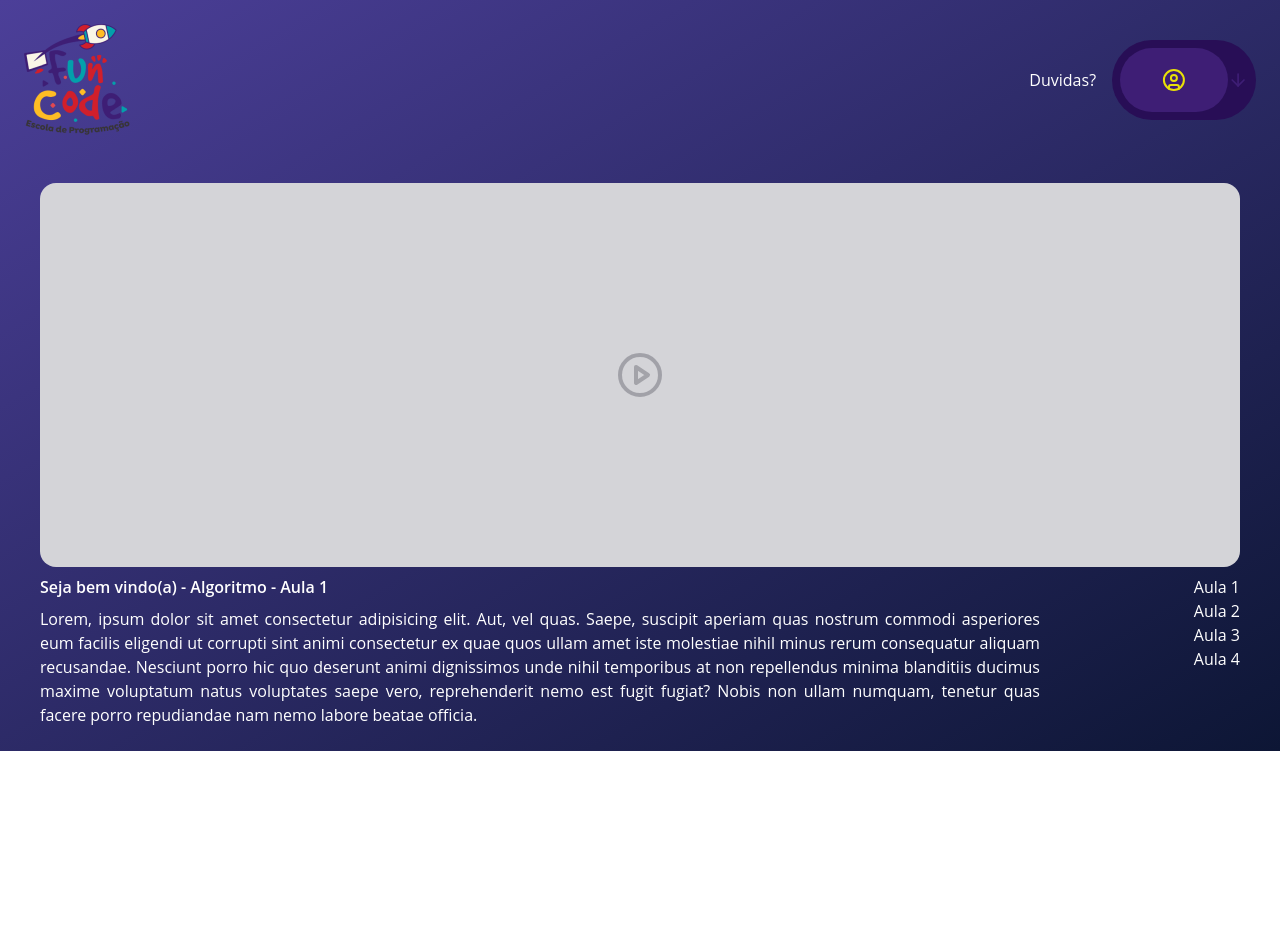
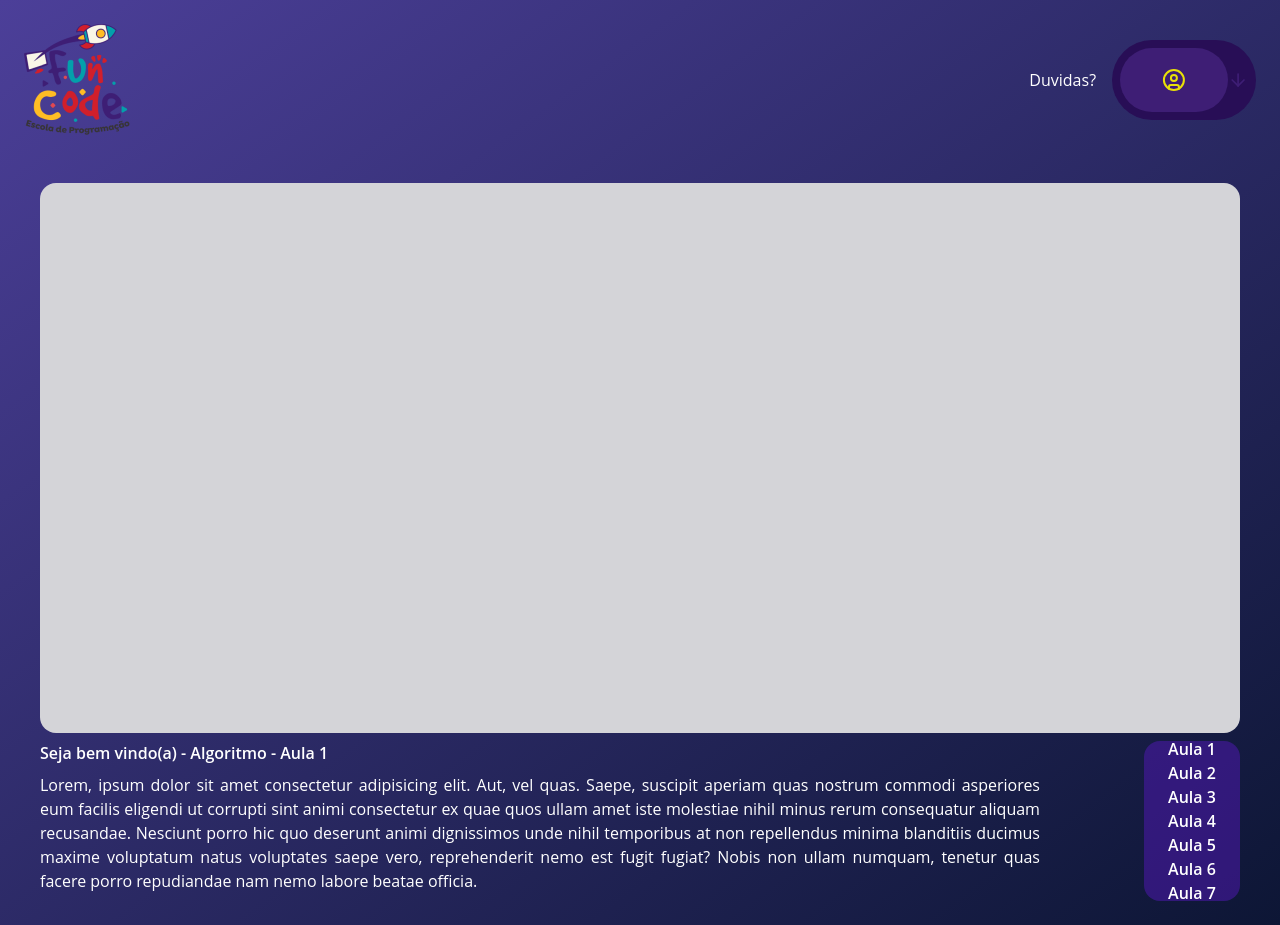
Before and after one commit to Rayan-Aguiar/FunCode_tcc, a React (Vite) app: page /students/classes in a window 1280 px wide. Before the commit the page ends 800 px from the top, so only its background shows below. Built offline with nearby package versions, Linux system fonts and the light colour scheme.

Commit message:
add page classes and video player

```diff
--- a/package.json
+++ b/package.json
@@ -16,6 +16,7 @@
     "postcss": "^8.4.28",
     "react": "^18.2.0",
     "react-dom": "^18.2.0",
+    "react-player": "^2.13.0",
     "react-router-dom": "^6.15.0",
     "tailwindcss": "^3.3.3"
   },
--- a/src/router.tsx
+++ b/src/router.tsx
@@ -9,6 +9,7 @@ import Home from "./home";
 import StudentsHome from "./student/home";
 import StudentsClasses from "./student/classes";
 import EditPerfil from "./student/edit";
+import StudentsSuport from "./student/suport";
 
 export default function Router(){
     return(
@@ -23,6 +24,7 @@ export default function Router(){
                <Route path="/students" element={<StudentsHome />} />
                <Route path="/students/classes" element={<StudentsClasses />}/>
                <Route path="/students/edit-perfil" element={<EditPerfil />} />
+               <Route path="/students/suport" element={<StudentsSuport />} />
             </Routes>
         </BrowserRouter>
     )
--- a/src/student/classes/index.tsx
+++ b/src/student/classes/index.tsx
@@ -1,26 +1,41 @@
-import { PlayCircle } from "lucide-react";
+import ReactPlayer from 'react-player'
 import StudentsHeader from "../components/header";
+import { Link } from 'react-router-dom';
+
+
 
 export default function StudentsClasses(){
     return (
-        <div className="w-screen h-full bg-gradient-to-br from-[#4C3F99] to-[#0D1635] p-6">
+        <div className="w-screen md:h-full h-screen bg-gradient-to-br from-[#4C3F99] to-[#0D1635] p-6">
             <StudentsHeader />
 
             <section className="mt-12 flex flex-col items-center justify-center">
-                <div className="w-[1200px] h-96 bg-zinc-300 rounded-2xl flex items-center justify-center">
-                    <PlayCircle className="w-12 h-12 text-zinc-500/50 cursor-pointer" />
+                <div className="md:w-[1200px] w-full md:h-[550px] overflow-hidden bg-zinc-300 rounded-2xl flex items-center justify-center">
+                    <ReactPlayer
+                        className=""
+                        width='100%'
+                        height='100%'
+                        controls
+                        playing
+                        pip
+                        url={"https://www.youtube.com/watch?v=8mei6uVttho&pp=ygUOYWxnb3JpdG1vIGF1bGE%3D"}/>
                 </div>
                 <div className="mt-2 flex justify-between w-[1200px]">
                     <div className="w-10/12">
                         <h3 className="font-semibold text-white mb-2">Seja bem vindo(a) - Algoritmo - Aula 1</h3>
                         <p className="text-white text-justify">Lorem, ipsum dolor sit amet consectetur adipisicing elit. Aut, vel quas. Saepe, suscipit aperiam quas nostrum commodi asperiores eum facilis eligendi ut corrupti sint animi consectetur ex quae quos ullam amet iste molestiae nihil minus rerum consequatur aliquam recusandae. Nesciunt porro hic quo deserunt animi dignissimos unde nihil temporibus at non repellendus minima blanditiis ducimus maxime voluptatum natus voluptates saepe vero, reprehenderit nemo est fugit fugiat? Nobis non ullam numquam, tenetur quas facere porro repudiandae nam nemo labore beatae officia.</p>
                     </div>
-                    <div className="flex flex-col text-white">
+                    <div className="flex flex-col text-white overflow-auto w-24 h-40 bg-roxo-light/50 justify-center items-center rounded-2xl ">
                         <ul>
-                            <li>Aula 1</li>
-                            <li>Aula 2</li>
-                            <li>Aula 3</li>
-                            <li>Aula 4</li>
+                            <li><Link to="#" className='font-semibold'>Aula 1</Link></li>
+                            <li><Link to="#" className='font-semibold'>Aula 2</Link></li>
+                            <li><Link to="#" className='font-semibold'>Aula 3</Link></li>
+                            <li><Link to="#" className='font-semibold'>Aula 4</Link></li>
+                            <li><Link to="#" className='font-semibold'>Aula 5</Link></li>
+                            <li><Link to="#" className='font-semibold'>Aula 6</Link></li>
+                            <li><Link to="#" className='font-semibold'>Aula 7</Link></li>
+
+
                         </ul>
                     </div>
                 </div>
--- /dev/null
+++ b/src/student/components/Button/index.tsx
@@ -0,0 +1,11 @@
+import { Save } from "lucide-react";
+
+type Props = {
+    value: string;
+};
+
+export default function Button(buttonProp: Props){
+    return(
+        <button className="bg-limeyellow w-28 h-10 mt-4 text-roxo rounded-md font-semibold flex justify-center items-center gap-2 hover:bg-[#EBDA3A]">{buttonProp.value} <Save /></button>
+    )
+}
--- a/src/student/components/CardCourses/index.tsx
+++ b/src/student/components/CardCourses/index.tsx
@@ -1,11 +1,12 @@
 import { Link } from "react-router-dom";
-import ImgCard1 from "../../../assets/imgcard1.png"
+
 import { Play } from "lucide-react";
 
 type Props ={
     id?: number,
     name?: string,
     link?: string,
+    img?: string,
 }
 
 
@@ -13,12 +14,12 @@ export default function CardCourses(CardProps:Props) {
   return (
     <div className="w-48 h-60 bg-zinc-200 rounded-lg flex flex-col p-6 justify-center gap-6">
       <div>
-        <img src={ImgCard1} alt="Foto curso" />
+        <img src={CardProps.img} alt="Foto curso" />
       </div>
       <div className="flex items-center justify-center gap-2">
-        <span className="text-roxo font-medium">Algoritmo</span>
+        <span className="text-roxo font-medium">{CardProps.name}</span>
         <div className="bg-limeyellow w-10 h-10 rounded-full flex items-center justify-center">
-          <Link to="#">
+          <Link to="/students/classes">
             <Play className="text-roxo" />
           </Link>
         </div>
--- a/src/student/components/header/index.tsx
+++ b/src/student/components/header/index.tsx
@@ -1,21 +1,26 @@
 import { ArrowDown, UserCircle } from "lucide-react";
 import { Link } from "react-router-dom";
-import Logo from "../../../assets/logo.png"
+import Logo from "../../../assets/logo.png";
 
-
-export default function StudentsHeader(){
-    return(
+export default function StudentsHeader() {
+  return (
     <div className="flex items-center justify-between">
+        <Link to="/students">
             <img src={Logo} alt="Logo funcode" />
+        </Link>
       <div className="flex items-center gap-4">
-                    <Link to="#" className="text-white">Duvidas?</Link>
+        <Link to="/students/suport" className="text-white">
+          Duvidas?
+        </Link>
         <div>
           <div className="rounded-full w-36 h-20 bg-roxo-escuro flex items-center p-2 justify-between">
-                            <div className="rounded-full bg-roxo h-full w-full flex items-center justify-center"><UserCircle className="text-limeyellow w-full"/></div>
-                            <ArrowDown className="text-roxo"/>
+            <div className="rounded-full bg-roxo h-full w-full flex items-center justify-center">
+              <UserCircle className="text-limeyellow w-full" />
+            </div>
+            <ArrowDown className="text-roxo" />
           </div>
         </div>
       </div>
     </div>
-    )
+  );
 }
--- a/src/student/edit/index.tsx
+++ b/src/student/edit/index.tsx
@@ -1,5 +1,6 @@
-import { Edit3Icon, Save, User2 } from "lucide-react";
+import { Edit3Icon, User2 } from "lucide-react";
 import StudentsHeader from "../components/header";
+import Button from "../components/Button";
 
 const estados = {
   "": "",
@@ -119,7 +120,9 @@ export default function EditPerfil() {
                 />
               </div>
             </div>
-            <button className="bg-limeyellow w-28 h-10 mt-4 text-roxo rounded-md font-semibold flex justify-center items-center gap-2 hover:bg-[#EBDA3A]">Enviar <Save /></button>
+            <Button
+              value="Enviar"
+            />
           </div>
         </main>
       </div>
--- a/src/student/home/index.tsx
+++ b/src/student/home/index.tsx
@@ -1,5 +1,6 @@
 import CardCourses from "../components/CardCourses"
 import StudentsHeader from "../components/header"
+
 
 export default function StudentsHome(){
     return(
@@ -10,18 +11,41 @@ export default function StudentsHome(){
             <section className="mt-12">
                 <h1 className="text-2xl text-white font-bold mb-5">Comece por aqui!</h1>
                 <div className="flex flex-wrap w-full gap-8">
-                    <CardCourses />
-                    <CardCourses />
-                    <CardCourses />
-                    <CardCourses />
-                    <CardCourses />
+                    <CardCourses
+                        name="Algoritmos"
+                        img="https://img.freepik.com/vetores-premium/ilustracao-de-algoritmo-de-aprendizado-de-maquina-banner-horizontal-de-vetor-de-tecnologia-em-fundo-branco_104589-1780.jpg"
+                    />
+                    <CardCourses
+                        name="Lógica de programação"
+                        img="https://img.passeidireto.com/material/59553038/e60c37b1-238d-4bc7-99c9-9d9d63ffbabc.png"
+                    />
+                    <CardCourses
+                        name="HTML"
+                        img="https://www.hiperbytes.com.br/wp-content/uploads/2021/02/banner-curso-html.png"
+                    />
+                    <CardCourses
+                        name="CSS"
+                        img="https://3.bp.blogspot.com/-DLUhuVgdecY/VywOWBOoVJI/AAAAAAAASE0/qKLZ14yJDIAzruGHWnbYaHKtu_Ff-YPOACLcB/s1600/BANNER_POST.jpg"
+                    />
+                    <CardCourses
+                        name="JavaScript"
+                        img="https://i.ytimg.com/vi/tYBBC7y5TiI/maxresdefault.jpg"
+                    />
+
                 </div>
 
                 <div className="mt-12">
                 <h1 className="text-2xl text-white font-bold mb-5">Fundamentos</h1>
                 <div className="flex flex-wrap w-full gap-8">
-                    <CardCourses />
-                    <CardCourses />
+                    <CardCourses
+                        name="Fundamentos do JavaScript"
+                        img="https://i.ytimg.com/vi/tYBBC7y5TiI/maxresdefault.jpg"
+                    />
+                    <CardCourses
+                        name="Funtamentos do JavaScript 2"
+                        img="https://i.ytimg.com/vi/tYBBC7y5TiI/maxresdefault.jpg"
+
+                    />
                 </div>
                 </div>
             </section>
--- /dev/null
+++ b/src/student/suport/index.tsx
@@ -0,0 +1,23 @@
+import Button from "../components/Button";
+import StudentsHeader from "../components/header";
+
+export default function StudentsSuport(){
+    return(
+        <>
+            <div className="w-full h-screen p-6 bg-gradient-to-br from-[#4C3F99] to-[#0D1635]">
+                <StudentsHeader />
+                <main>
+                    <div className="mt-12">
+                        <h1 className="text-2xl font-semibold text-white">Área de Suporte</h1>
+                        <div className="mt-8 flex flex-col justify-center items-center">
+                            <textarea name="" placeholder="Digite sua dúvida, sugestão..." id="" cols="30" rows="10" className="w-full rounded-lg p-2 outline-none text-roxo"></textarea>
+                            <Button value="Enviar"/>
+                        </div>
+                    </div>
+                </main>
+
+            </div>
+
+        </>
+    )
+}
```
Also changed, not shown: 1 other file (tests, documents, lock files or other folders). Lines whose indentation alone changed are shown as unchanged.
